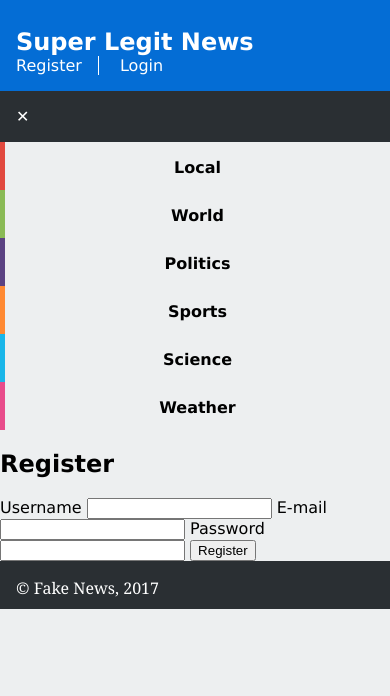
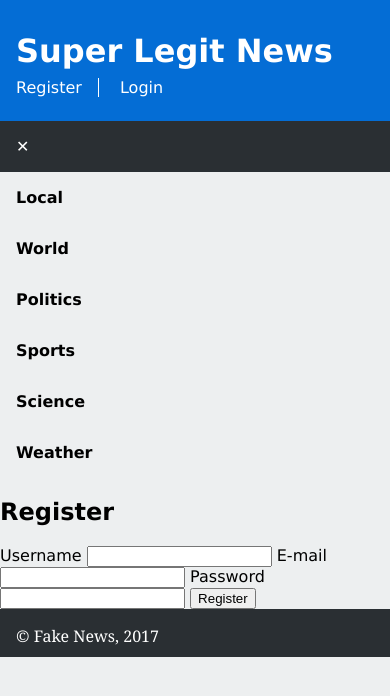
Before and after one commit to goncaloacteixeira/feup-ltw, a PHP site: page /register.html in a window 390 px wide, after a click that opens the changed part. Shown: the top 696 px of the page. Run offline with PHP 8.4, Linux system fonts and the light colour scheme.

Commit message:
finished responsive.css

```diff
--- a/tp02-css/ex01/responsive.css
+++ b/tp02-css/ex01/responsive.css
@@ -19,102 +19,73 @@
 }
 
 @media (max-width: 40em) {
-    body > header {
-        display: block;
-    }
-
-    body > header h1 {
-        font-size: 1.5em;
-    }
-
-    body > header h2 {
+    header h2 {
         display: none;
     }
 
-    #menu .hamburger {
+    header div#signup {
+        text-align: left;
+
+        grid-column-start: 1;
+
+        margin: 0.5em 0 0.5em 0;
+    }
+
+    nav#menu label.hamburger {
         display: block;
-        background-color: #2a2f33;
+        text-align: left;
+        background-color: #2A2F33;
         color: white;
         padding: 1em;
     }
 
-    #menu .hamburger:before {
-        content: '\2630';
+    nav#menu label.hamburger::before {
+        content: "\2630";
     }
 
-    #menu ul {
-        flex-direction: column;
-        margin: 0;
-        padding: 0;
-        color: black;
+    nav#menu input:checked + label.hamburger::before {
+        content: "\2715";
     }
 
-    #hamburger:checked + .hamburger + ul li {
-        max-height: 1em;
-        padding: 1em;
-        opacity: 1;
+    nav#menu ul {
+        display: block;
     }
 
-    #hamburger:checked + .hamburger:before {
-        content: '\2715';
+    nav#menu ul li {
+        background-color: #EDEFF0;
+        border-top-width: 0;
+        border-left-width: 5px;
+        text-align: left;
+        opacity: 0;
+        max-height: 0;
+        padding: 0 1em 0 1em;
+        transition: max-height 0.3s ease-in, padding 0.3s ease-in, opacity 0.3s ease-out;
     }
 
-    #menu li {
-        max-height: 0;
-        padding: 0 1em;
-        background-color: #edeff0;
-        text-align: left;
-        opacity: 0;
-        transition: all .3s ease-in-out;
+    nav#menu input:checked ~ ul > li {
+        opacity: 1;
+        max-height: 1.2em;
+        padding: 1em;
     }
 
-    #menu li:nth-child(1) {
-        border-top: none;
-        border-left: 5px solid #e1493e;
+    section#news header h1 {
+        font-size: 10.5pt;
     }
 
-    #menu li:nth-child(2) {
-        border-top: none;
-        border-left: 5px solid #8aba56;
+    section#news img {
+        padding: 0;
     }
 
-    #menu li:nth-child(3) {
-        border-top: none;
-        border-left: 5px solid #5b4282;
+    section#news article p:first-of-type::first-letter {
+        font-size: 100%;
+        line-height: auto;
     }
 
-    #menu li:nth-child(4) {
-        border-top: none;
-        border-left: 5px solid #ff8932;
-    }
-
-    #menu li:nth-child(5) {
-        border-top: none;
-        border-left: 5px solid #19b6e9;
-    }
-
-    #menu li:nth-child(6) {
-        border-top: none;
-        border-left: 5px solid #e84c8b;
-    }
-
-    #news .tags {
-        display: none;
-    }
-
-    #news header {
+    section#news header,
+    section#news header a {
         color: black;
-        max-width: 100%;
-        font-size: 1em;
-        padding: 1em;
+        text-shadow: none;
         position: static;
-    }
-
-    #news header h1 {
-        text-shadow: none;
-    }
-
-    #news header a {
-        color: black;
+        max-width: none;
     }
 }
```
